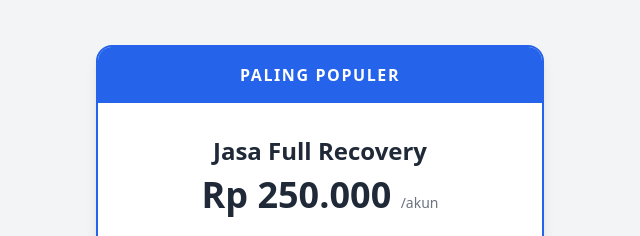
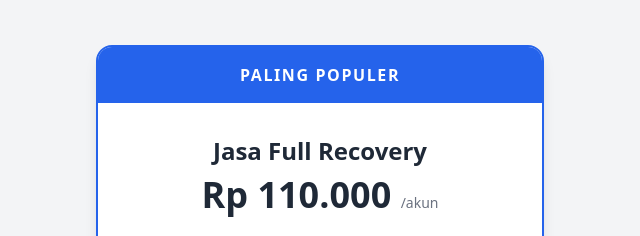
Before and after one commit to sosmedservis-cmd/Jasa-Pemulihan-Akun-Sosmed, a plain HTML site: page index.html in a window 1280 px wide. Shown: the part 1577-1813 px from the top of the page, 320-960 px from the left. Drawn offline with nearby package versions, Linux system fonts and the light colour scheme.

Commit message:
Update index.html

```diff
--- a/index.html
+++ b/index.html
@@ -59,7 +59,7 @@
                 <div class="bg-blue-600 py-4 text-white font-bold uppercase tracking-widest">Paling Populer</div>
                 <div class="p-8">
                     <h3 class="text-2xl font-bold mb-2">Jasa Full Recovery</h3>
-                    <div class="text-4xl font-bold mb-6">Rp 250.000 <span class="text-sm text-gray-500 font-normal">/akun</span></div>
+                    <div class="text-4xl font-bold mb-6">Rp 110.000 <span class="text-sm text-gray-500 font-normal">/akun</span></div>
                     <ul class="text-left space-y-4 mb-8">
                         <li><i class="fas fa-check text-green-500 mr-2"></i> Pengerjaan 1x24 Jam</li>
                         <li><i class="fas fa-check text-green-500 mr-2"></i> Garansi Uang Kembali</li>
```
